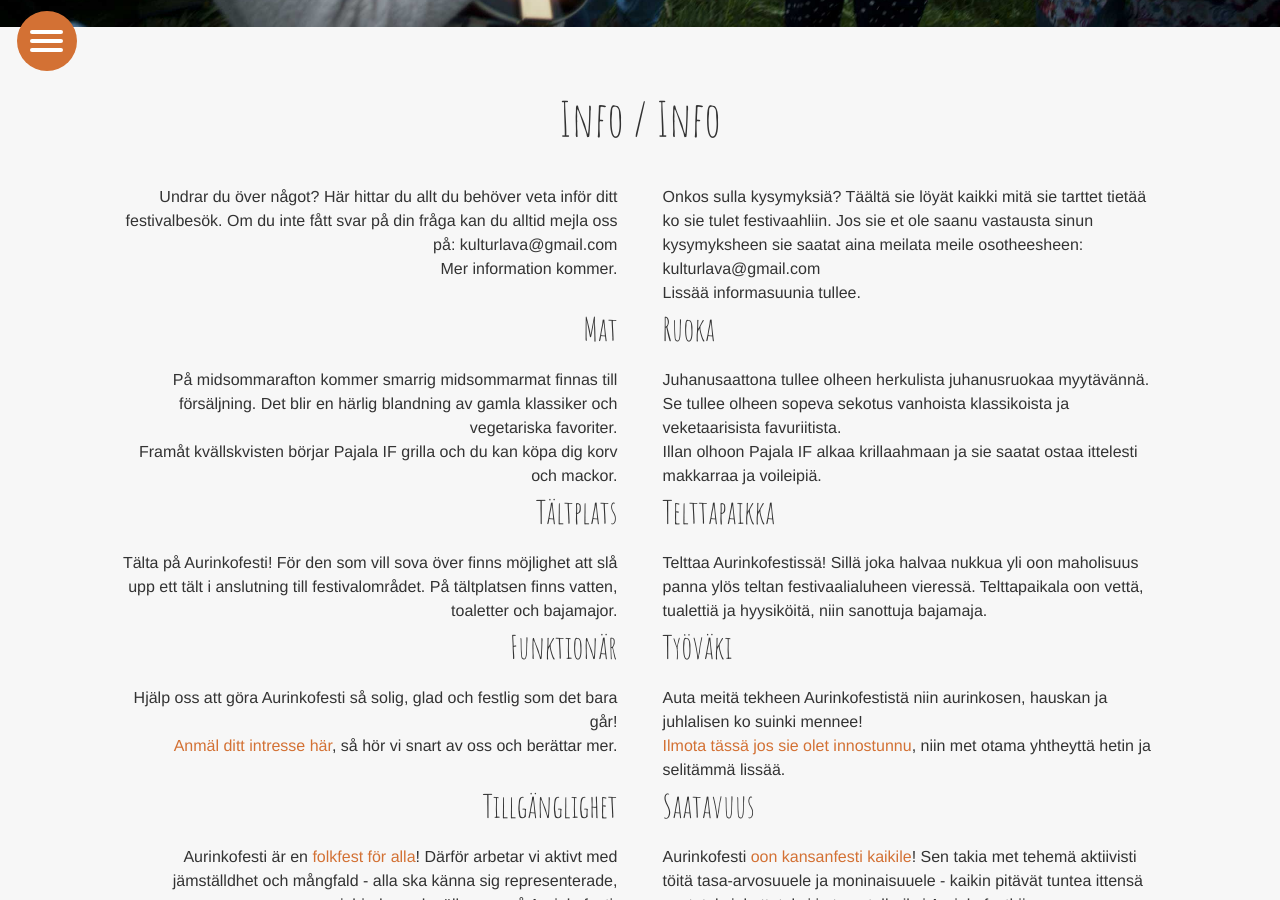
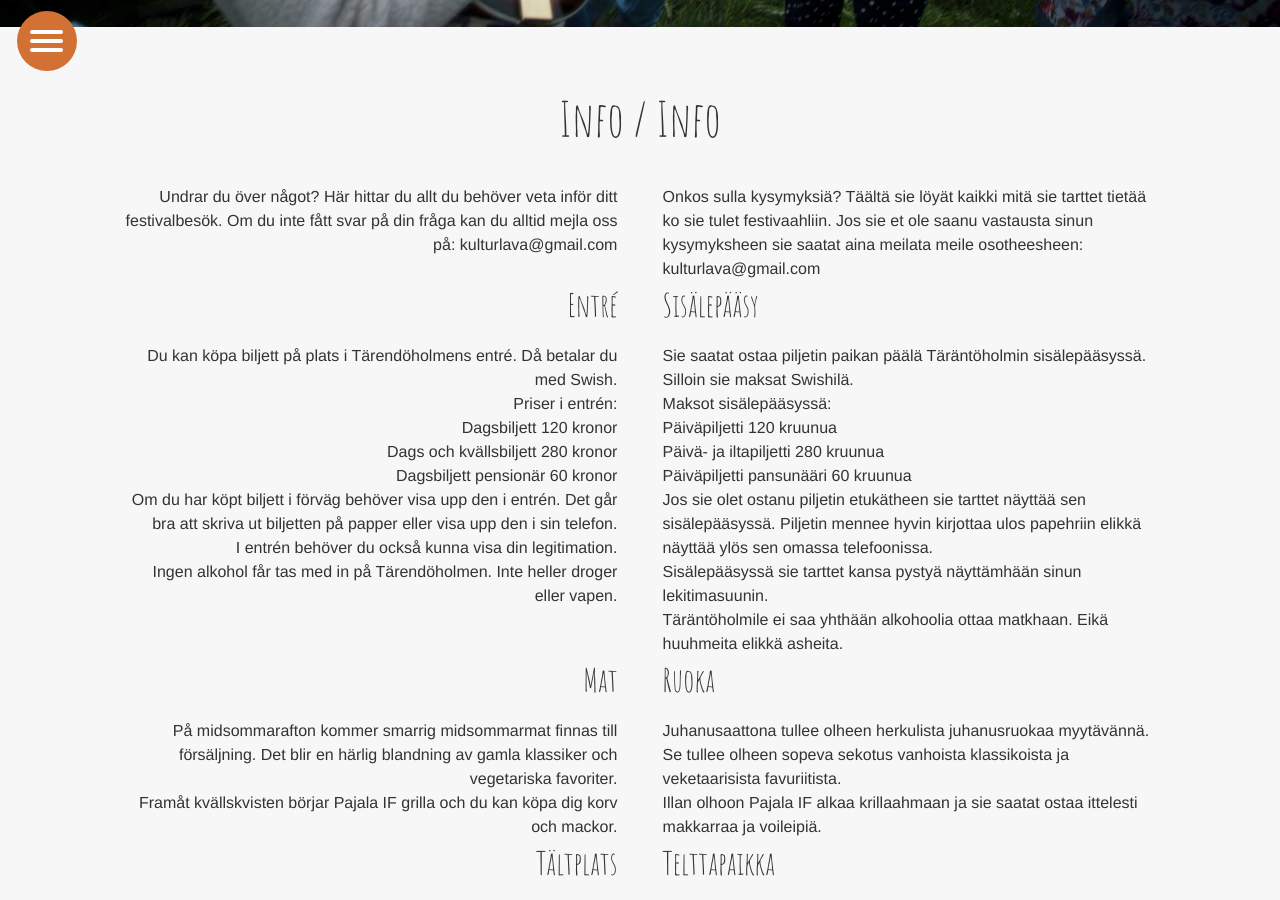
Before and after one commit to kulturlava/kulturlava.github.io, a Jekyll site: the page built from info.md, in a window 1280 px wide and 900 px high, scrolled down 693 px. Built offline with Jekyll 4.4.1, drawn with Linux system fonts in a browser that asks for light colours; some web fonts are replaced.

Commit message:
Update info with entrance info

```diff
--- a/_data/strings/fit.yaml
+++ b/_data/strings/fit.yaml
@@ -159,8 +159,29 @@
             tietää ko sie tulet festivaahliin. Jos sie et ole saanu vastausta
             sinun kysymyksheen sie saatat aina meilata meile osotheesheen:
             kulturlava@gmail.com
+    entrance:
+        title: Sisälepääsy
+        p: >
+            Sie saatat ostaa piljetin paikan päälä Täräntöholmin
+            sisälepääsyssä. Silloin sie maksat Swishilä.
 
-            Lissää informasuunia tullee.
+            Maksot sisälepääsyssä:
+
+            Päiväpiljetti 120 kruunua
+
+            Päivä- ja iltapiljetti 280 kruunua
+
+            Päiväpiljetti pansunääri 60 kruunua
+
+            Jos sie olet ostanu piljetin etukätheen sie tarttet näyttää sen
+            sisälepääsyssä. Piljetin mennee hyvin kirjottaa ulos papehriin
+            elikkä näyttää ylös sen omassa telefoonissa.
+
+            Sisälepääsyssä sie tarttet kansa pystyä näyttämhään sinun
+            lekitimasuunin.
+
+            Täräntöholmile ei saa yhthään alkohoolia ottaa matkhaan. Eikä
+            huuhmeita elikkä asheita.
     food:
         title: Ruoka
         p: >
--- a/_data/strings/sv.yaml
+++ b/_data/strings/sv.yaml
@@ -151,8 +151,27 @@
             Undrar du över något? Här hittar du allt du behöver veta inför ditt
             festivalbesök. Om du inte fått svar på din fråga kan du alltid
             mejla oss på: kulturlava@gmail.com
+    entrance:
+        title: Entré
+        p: >
+            Du kan köpa biljett på plats i Tärendöholmens entré. Då betalar du
+            med Swish.
 
-            Mer information kommer.
+            Priser i entrén:
+
+            Dagsbiljett 120 kronor
+
+            Dags och kvällsbiljett 280 kronor
+
+            Dagsbiljett pensionär 60 kronor
+
+            Om du har köpt biljett i förväg behöver visa upp den i entrén. Det
+            går bra att skriva ut biljetten på papper eller visa upp den i sin
+            telefon.
+
+            I entrén behöver du också kunna visa din legitimation.
+
+            Ingen alkohol får tas med in på Tärendöholmen. Inte heller droger eller vapen.
     food:
         title: Mat
         p: >
```
